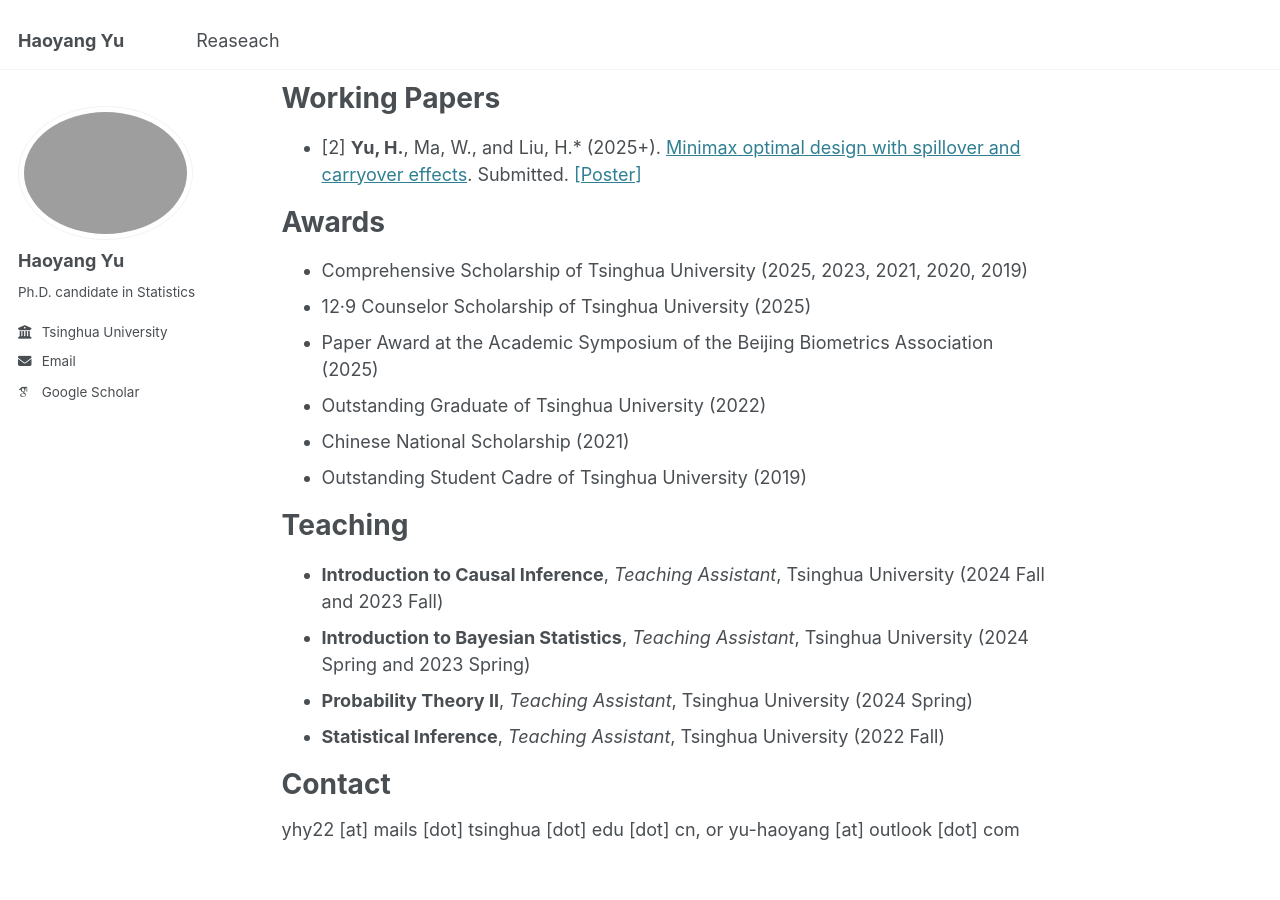
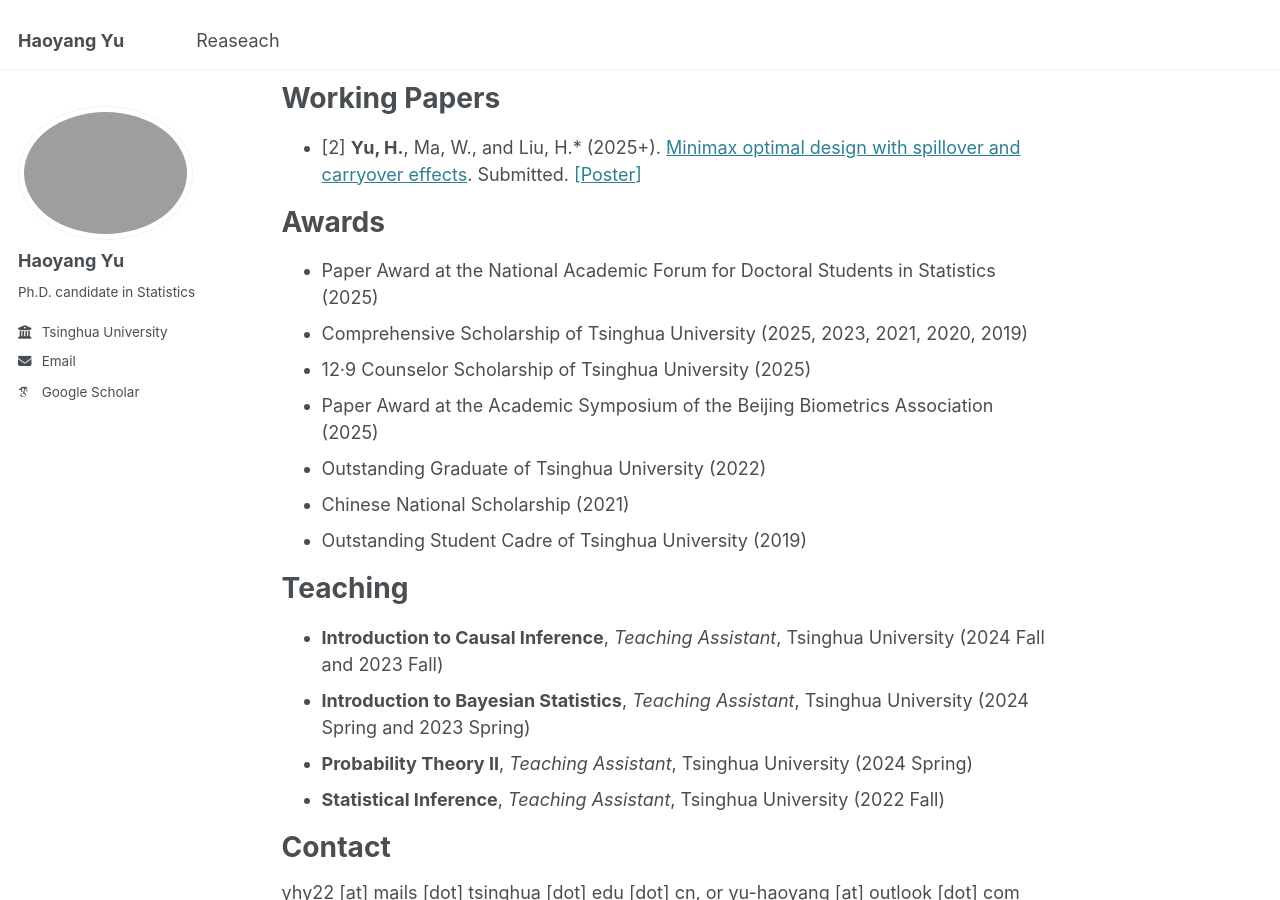
Before and after one commit to yu-hao-yang/yu-hao-yang.github.io, a Jekyll site: the page built from _pages/about.md, in a window 1280 px wide and 900 px high, scrolled down 465 px. Built offline with Jekyll 4.4.1, drawn with Linux system fonts in a browser that asks for light colours; some web fonts are replaced.

Commit message:
Update about.md

```diff
--- a/_pages/about.md
+++ b/_pages/about.md
@@ -26,6 +26,7 @@ Working Papers
 
 Awards
 ======
+* Paper Award at the National Academic Forum for Doctoral Students in Statistics (2025)
 * Comprehensive Scholarship of Tsinghua University (2025, 2023, 2021, 2020, 2019)
 * 12·9 Counselor Scholarship of Tsinghua University (2025)
 * Paper Award at the Academic Symposium of the Beijing Biometrics Association (2025)
```
